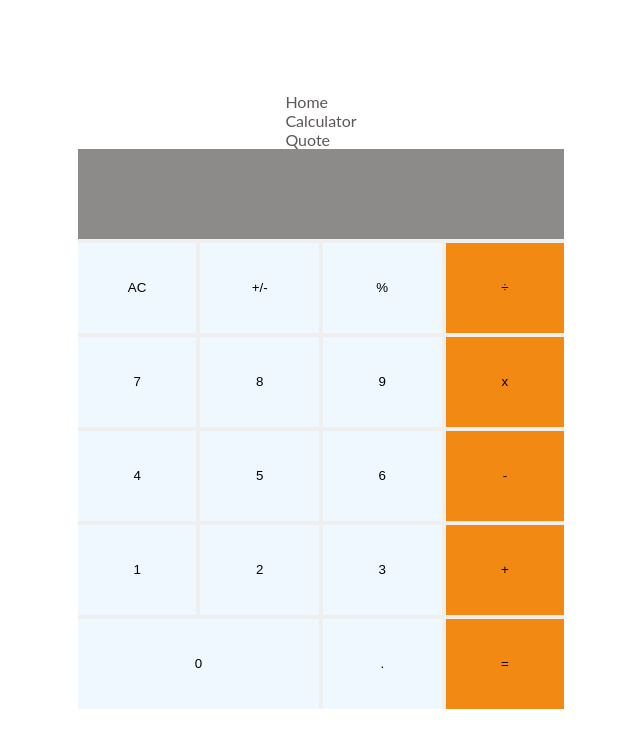
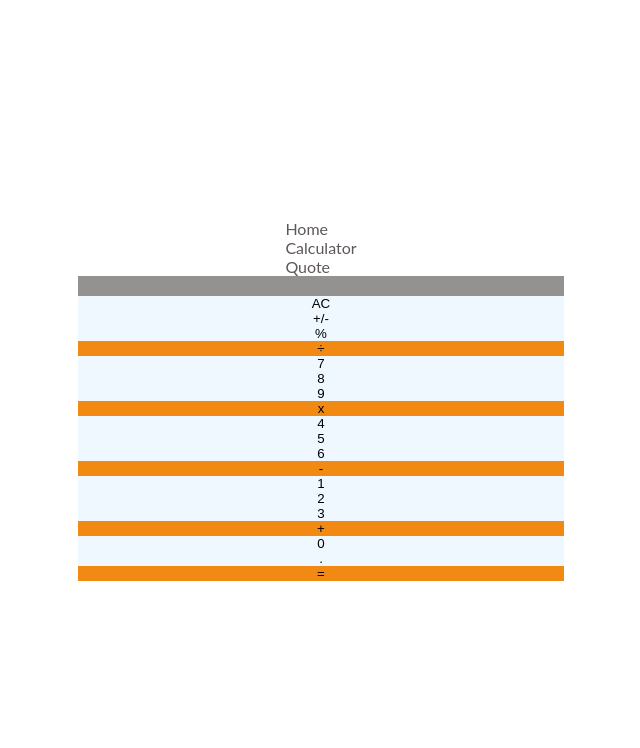
Before and after one commit to bushmusi/math-magicians, a React (Create React App) app: page / in a window 1280 px wide. Shown: the top 748 px of the page, without its empty margins (319-959 px from the left). Built offline with nearby package versions, Linux system fonts and the light colour scheme; a web font is replaced by a local one.

Commit message:
Update app style

```diff
--- a/src/App.css
+++ b/src/App.css
@@ -1,11 +1,4 @@
-.App {
-  display: grid;
-  grid-template-columns: repeat(4, 1fr);
-  grid-template-rows: repeat(6, 1fr);
-  height: 70vh;
-  width: 50vw;
-  align-content: center;
-  background-color: rgb(239 239 239);
-  grid-template-areas: 'result result result result';
-  gap: 4px;
+.active-link {
+  color: #f18912;
+  font-weight: bolder;
 }
```
